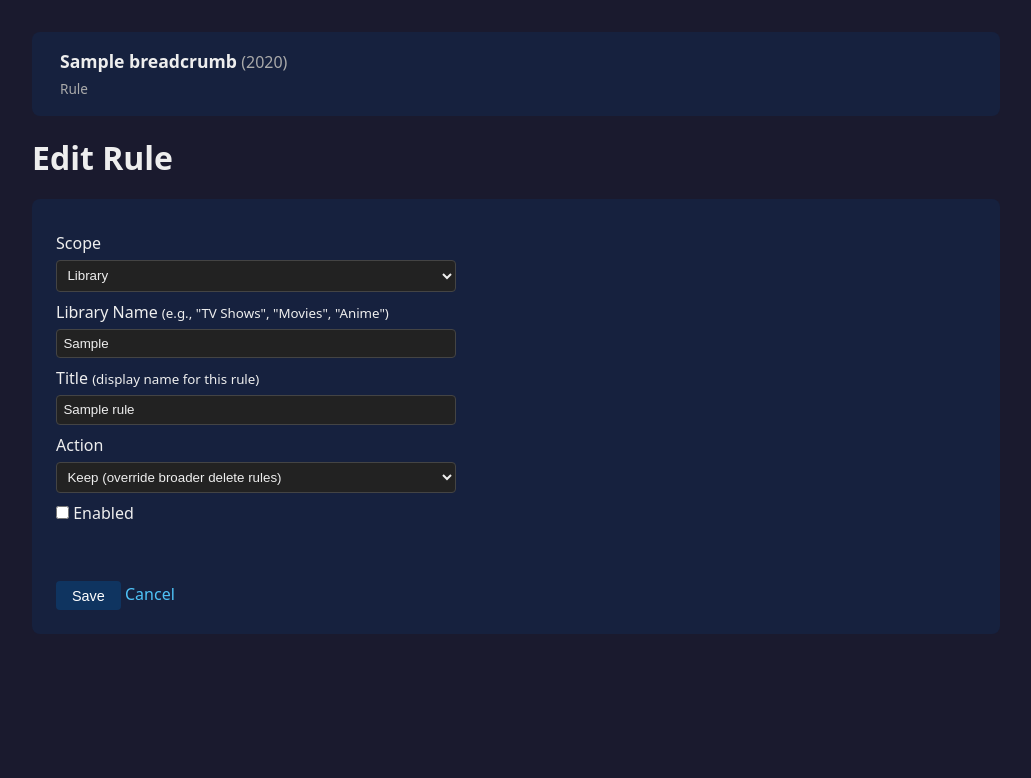
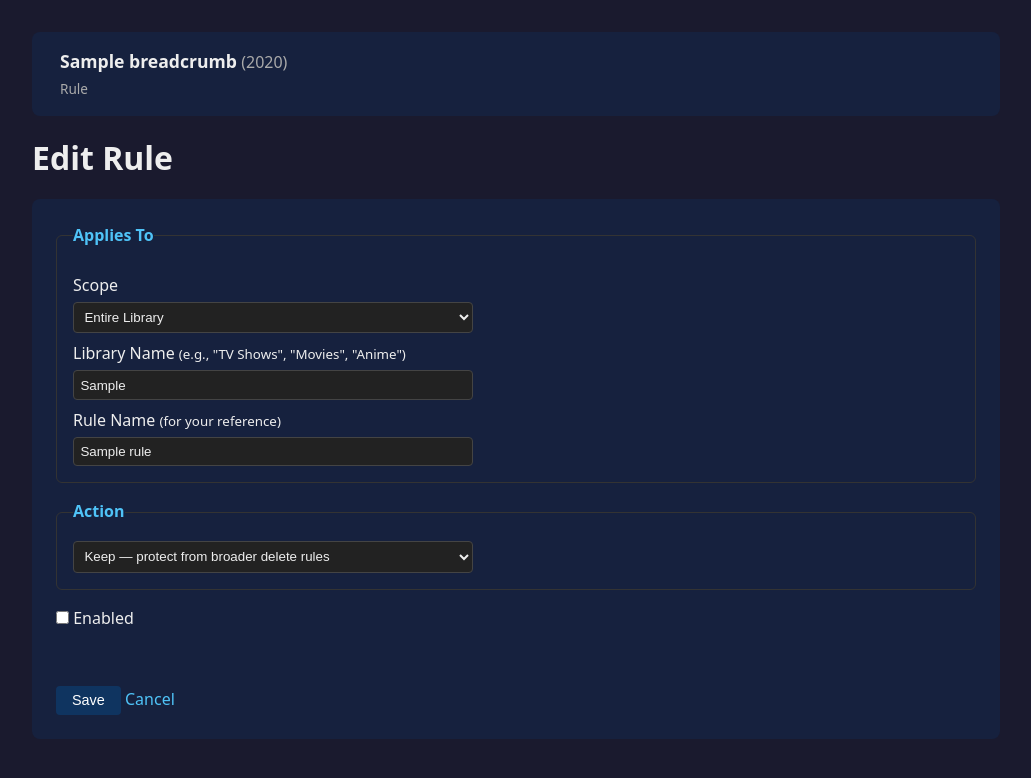
Before and after one commit to mwstowe/mediapurge, a Python web app: template mediacleaner/web/templates/rule_form.html in a window 1280 px wide. Shown: the top 778 px of the page, without its empty margins (124-1155 px from the left). Run offline with Jinja, Linux system fonts and the light colour scheme; the template is opened without the code that fills it: most values are stand-ins (such as "Sample title", 1, 10 or a date in 2020).

Commit message:
Redesign rule form: clearer labels, fieldset grouping, context-sensitive help

```diff
--- a/mediacleaner/web/templates/rule_form.html
+++ b/mediacleaner/web/templates/rule_form.html
@@ -14,12 +14,17 @@
 <h1>{{ "Edit" if rule else "New" }} Rule</h1>
 <div class="card">
 <form method="post">
+
+  <!-- SECTION: What does this rule apply to? -->
+  <fieldset style="border:1px solid #333;padding:1rem;border-radius:6px;margin-bottom:1rem;">
+    <legend style="color:#4fc3f7;font-weight:bold;">Applies To</legend>
+
     <label for="scope">Scope</label>
     <select name="scope" id="scope">
-    <option value="library" {{ "selected" if (rule and rule.scope == "library") or (not rule and request.args.get("scope") == "library") }}>Library</option>
-    <option value="show" {{ "selected" if (rule and rule.scope == "show") or (not rule and request.args.get("scope") == "show") }}>Show / Movie</option>
-    <option value="season" {{ "selected" if (rule and rule.scope == "season") or (not rule and request.args.get("scope") == "season") }}>Season</option>
-    <option value="episode" {{ "selected" if (rule and rule.scope == "episode") or (not rule and request.args.get("scope") == "episode") }}>Episode</option>
+      <option value="library" {{ "selected" if (rule and rule.scope == "library") or (not rule and request.args.get("scope") == "library") }}>Entire Library</option>
+      <option value="show" {{ "selected" if (rule and rule.scope == "show") or (not rule and request.args.get("scope") == "show") }}>Specific Show or Movie</option>
+      <option value="season" {{ "selected" if (rule and rule.scope == "season") or (not rule and request.args.get("scope") == "season") }}>Specific Season</option>
+      <option value="episode" {{ "selected" if (rule and rule.scope == "episode") or (not rule and request.args.get("scope") == "episode") }}>Specific Episode</option>
     </select>
 
     <div id="f-library">
@@ -28,33 +33,30 @@
     </div>
 
     <div id="f-ratingkey">
-    <label for="plex_rating_key">Plex Rating Key <small>(identifies the specific item)</small></label>
+      <label for="plex_rating_key">Plex Rating Key <small>(auto-filled when creating from Browse)</small></label>
       <input name="plex_rating_key" id="plex_rating_key" value="{{ rule.plex_rating_key or '' if rule else request.args.get('plex_rating_key', '') }}">
     </div>
 
-  <label for="media_title">Title <small>(display name for this rule)</small></label>
+    <label for="media_title">Rule Name <small>(for your reference)</small></label>
     <input name="media_title" id="media_title" value="{{ rule.media_title or '' if rule else request.args.get('media_title', '') }}">
+  </fieldset>
 
-  <label for="action">Action</label>
+  <!-- SECTION: What should happen? -->
+  <fieldset style="border:1px solid #333;padding:1rem;border-radius:6px;margin-bottom:1rem;">
+    <legend style="color:#4fc3f7;font-weight:bold;">Action</legend>
+
     <select name="action" id="action">
-    <option value="keep" {{ "selected" if rule and rule.action == "keep" }}>Keep (override broader delete rules)</option>
-    <option value="delete" {{ "selected" if rule and rule.action == "delete" }}>Delete</option>
+      <option value="keep" {{ "selected" if rule and rule.action == "keep" }}>Keep — protect from broader delete rules</option>
+      <option value="delete" {{ "selected" if rule and rule.action == "delete" }}>Delete — remove when conditions are met</option>
     </select>
+  </fieldset>
 
+  <!-- SECTION: When to delete (only shown for delete action) -->
   <div id="f-delete-opts">
-    <label for="min_days_watched">Min Days After Watched</label>
-    <input type="number" name="min_days_watched" id="min_days_watched" value="{{ rule.min_days_watched if rule else 7 }}">
+  <fieldset style="border:1px solid #333;padding:1rem;border-radius:6px;margin-bottom:1rem;">
+    <legend style="color:#4fc3f7;font-weight:bold;">Conditions</legend>
 
-    <label for="max_days_age">Max Days Age <small>(0 = no limit)</small></label>
-    <input type="number" name="max_days_age" id="max_days_age" value="{{ rule.max_days_age if rule else 0 }}">
-
-    <label for="max_days_inactive">Max Days Inactive <small>(delete entire show if no views; 0 = no limit)</small></label>
-    <input type="number" name="max_days_inactive" id="max_days_inactive" value="{{ rule.max_days_inactive if rule else 0 }}">
-
-    <label for="min_episodes">Min Episodes to Keep</label>
-    <input type="number" name="min_episodes" id="min_episodes" value="{{ rule.min_episodes if rule else 0 }}">
-
-    <label>Watched By</label>
+    <label>Who must have watched it?</label>
     <div style="margin:0.3rem 0 0.5rem;">
       <label style="display:inline;margin-right:1rem;">
         <input type="checkbox" name="watched_by" value="any"
@@ -68,26 +70,46 @@
       {% endfor %}
     </div>
 
-    <label><input type="checkbox" name="protect_on_deck" {{ "checked" if not rule or rule.protect_on_deck }}> Protect On Deck</label>
-    <label><input type="checkbox" name="all_watched" {{ "checked" if rule and rule.all_watched }}> Require ALL episodes watched (shows)</label>
-    <label><input type="checkbox" name="delete_by_season" {{ "checked" if rule and rule.delete_by_season }}> Delete by season <small>(delete entire seasons when fully watched)</small></label>
+    <label for="min_days_watched">Grace period after watched <small>(days to wait before deleting)</small></label>
+    <input type="number" name="min_days_watched" id="min_days_watched" value="{{ rule.min_days_watched if rule else 7 }}" style="max-width:100px;">
 
-    <label><input type="checkbox" name="confirm_before_delete" id="confirm_before_delete" {{ "checked" if not rule or rule.confirm_before_delete }}> Confirm before deletion</label>
+    <label for="max_days_inactive">Inactivity limit <small>(delete show if nobody watches anything for this many days; 0 = off)</small></label>
+    <input type="number" name="max_days_inactive" id="max_days_inactive" value="{{ rule.max_days_inactive if rule else 0 }}" style="max-width:100px;">
+
+    <label for="max_days_age">Hard age limit <small>(delete regardless of watch status after this many days; 0 = off)</small></label>
+    <input type="number" name="max_days_age" id="max_days_age" value="{{ rule.max_days_age if rule else 0 }}" style="max-width:100px;">
+  </fieldset>
+
+  <fieldset style="border:1px solid #333;padding:1rem;border-radius:6px;margin-bottom:1rem;">
+    <legend style="color:#4fc3f7;font-weight:bold;">Episode Handling <small>(shows only)</small></legend>
+
+    <label for="min_episodes" id="lbl-min-episodes">Always keep the latest <small>(0 = no minimum)</small></label>
+    <input type="number" name="min_episodes" id="min_episodes" value="{{ rule.min_episodes if rule else 0 }}" style="max-width:100px;">
+
+    <label><input type="checkbox" name="protect_on_deck" {{ "checked" if not rule or rule.protect_on_deck }}> Skip items on a user's On Deck list</label>
+    <label><input type="checkbox" name="all_watched" id="all_watched" {{ "checked" if rule and rule.all_watched }}> Wait until ALL episodes are watched, then delete the entire show</label>
+    <label><input type="checkbox" name="delete_by_season" id="delete_by_season" {{ "checked" if rule and rule.delete_by_season }}> Delete by season — remove entire seasons once fully watched</label>
+  </fieldset>
+
+  <fieldset style="border:1px solid #333;padding:1rem;border-radius:6px;margin-bottom:1rem;">
+    <legend style="color:#4fc3f7;font-weight:bold;">Confirmation</legend>
+
+    <label><input type="checkbox" name="confirm_before_delete" id="confirm_before_delete" {{ "checked" if not rule or rule.confirm_before_delete }}> Notify and wait before deleting</label>
 
     <div id="f-confirm-opts">
-      <label for="confirm_days">Confirmation wait period (days)</label>
-      <input type="number" name="confirm_days" id="confirm_days" value="{{ rule.confirm_days if rule else 7 }}">
+      <label for="confirm_days">Wait period <small>(days to wait for response; no response = delete)</small></label>
+      <input type="number" name="confirm_days" id="confirm_days" value="{{ rule.confirm_days if rule else 7 }}" style="max-width:100px;">
 
-      <label for="confirm_method">Confirmation method</label>
+      <label for="confirm_method">How can the user keep it?</label>
       <select name="confirm_method" id="confirm_method">
-        <option value="url_click" {{ "selected" if rule and rule.confirm_method == "url_click" }}>Email with keep link</option>
-        <option value="start_watching" {{ "selected" if rule and rule.confirm_method == "start_watching" }}>Start watching any episode to keep</option>
-        <option value="mark_unwatched" {{ "selected" if rule and rule.confirm_method == "mark_unwatched" }}>Mark as unwatched to keep</option>
+        <option value="url_click" {{ "selected" if rule and rule.confirm_method == "url_click" }}>Click a "keep" link in the email</option>
+        <option value="start_watching" {{ "selected" if rule and rule.confirm_method == "start_watching" }}>Start watching (any Plex playback cancels deletion)</option>
+        <option value="mark_unwatched" {{ "selected" if rule and rule.confirm_method == "mark_unwatched" }}>Mark as unwatched in Plex</option>
       </select>
 
-      <label for="confirm_email">Confirmation email recipient</label>
+      <label for="confirm_email">Send notification to</label>
       <select name="confirm_email" id="confirm_email">
-        <option value="">— Default (global notification) —</option>
+        <option value="">— Default (admin) —</option>
         {% for u in plex_users %}
         {% if u.email %}
         <option value="{{ u.email }}" {{ "selected" if rule and rule.confirm_email == u.email }}>{{ u.username }} ({{ u.email }})</option>
@@ -95,6 +117,7 @@
         {% endfor %}
       </select>
     </div>
+  </fieldset>
   </div>
 
   <label><input type="checkbox" name="enabled" {{ "checked" if not rule or rule.enabled }}> Enabled</label>
@@ -110,15 +133,20 @@ function updateVisibility() {
   var action = document.getElementById('action').value;
   var scope = document.getElementById('scope').value;
   var confirm = document.getElementById('confirm_before_delete').checked;
+  var bySeason = document.getElementById('delete_by_season').checked;
 
   document.getElementById('f-delete-opts').style.display = action === 'delete' ? '' : 'none';
   document.getElementById('f-confirm-opts').style.display = (action === 'delete' && confirm) ? '' : 'none';
   document.getElementById('f-library').style.display = scope === 'library' ? '' : 'none';
   document.getElementById('f-ratingkey').style.display = scope !== 'library' ? '' : 'none';
+  document.getElementById('lbl-min-episodes').innerHTML = bySeason
+    ? 'Always keep the latest N <strong>seasons</strong> <small>(0 = no minimum)</small>'
+    : 'Always keep the latest N <strong>episodes</strong> <small>(0 = no minimum)</small>';
 }
 document.getElementById('action').addEventListener('change', updateVisibility);
 document.getElementById('scope').addEventListener('change', updateVisibility);
 document.getElementById('confirm_before_delete').addEventListener('change', updateVisibility);
+document.getElementById('delete_by_season').addEventListener('change', updateVisibility);
 updateVisibility();
 </script>
 {% endblock %}
```
Also changed, not shown: mediacleaner/db.py (+27 -0 lines). Lines whose indentation alone changed are shown as unchanged.
